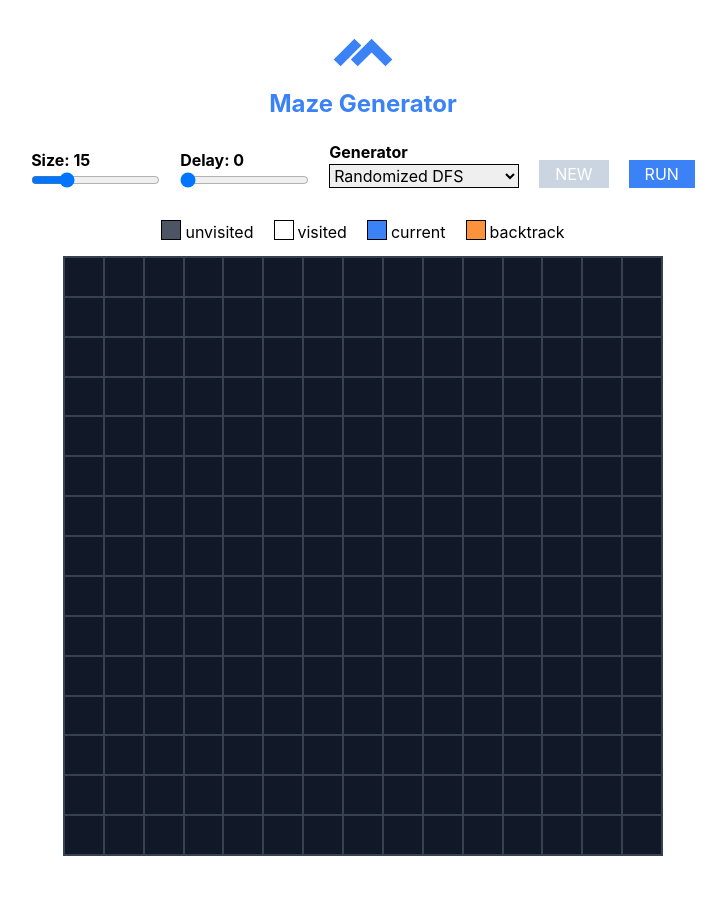
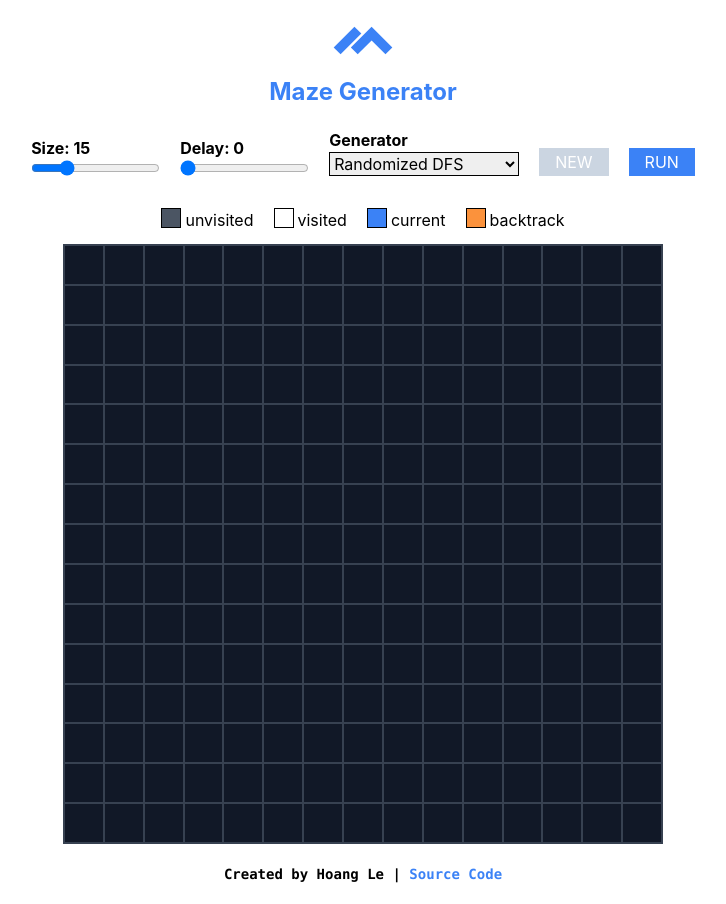
Before and after one commit to huyhoangk21/maze-generator, a React (Create React App) app: page / in a window 1280 px wide. Shown: the whole page, without its empty margins (277-1003 px from the left). Before the commit the page ends 876 px from the top, so only its background shows below. Built offline with nearby package versions, Linux system fonts and the light colour scheme.

Commit message:
add link to source code

```diff
--- a/src/App.tsx
+++ b/src/App.tsx
@@ -11,7 +11,7 @@ const App = () => {
     <SettingProvider>
       <MazeProvider>
         <Loading />
-        <div className='flex flex-col items-center gap-1 py-5'>
+        <div className='flex flex-col items-center gap-1 pt-2 pb-5'>
           <img src={MazeLogo} alt='Maze' />
           <div className='text-blue-500 font-bold text-2xl text-center mb-4'>
             Maze Generator
@@ -19,6 +19,17 @@ const App = () => {
           <Settings />
           <Legend />
           <Maze />
+          <div className='font-bold text-sm font-mono text-center mt-4'>
+            Created by Hoang Le |{' '}
+            <a
+              href='https://github.com/huyhoangk21/maze-generator'
+              target='_blank'
+              rel='noreferrer'
+              className='text-blue-500'
+            >
+              Source Code
+            </a>
+          </div>
         </div>
       </MazeProvider>
     </SettingProvider>
```
